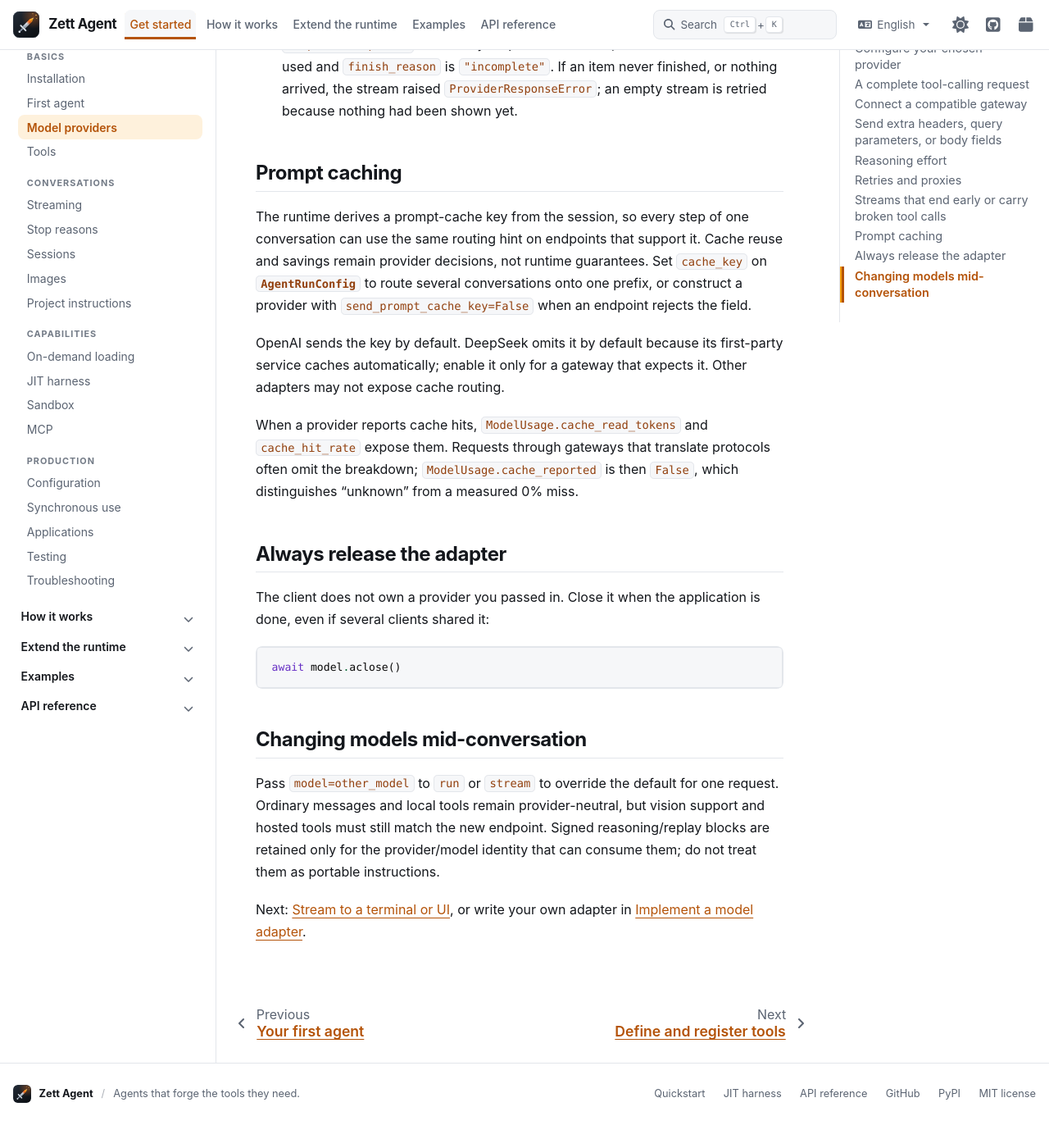
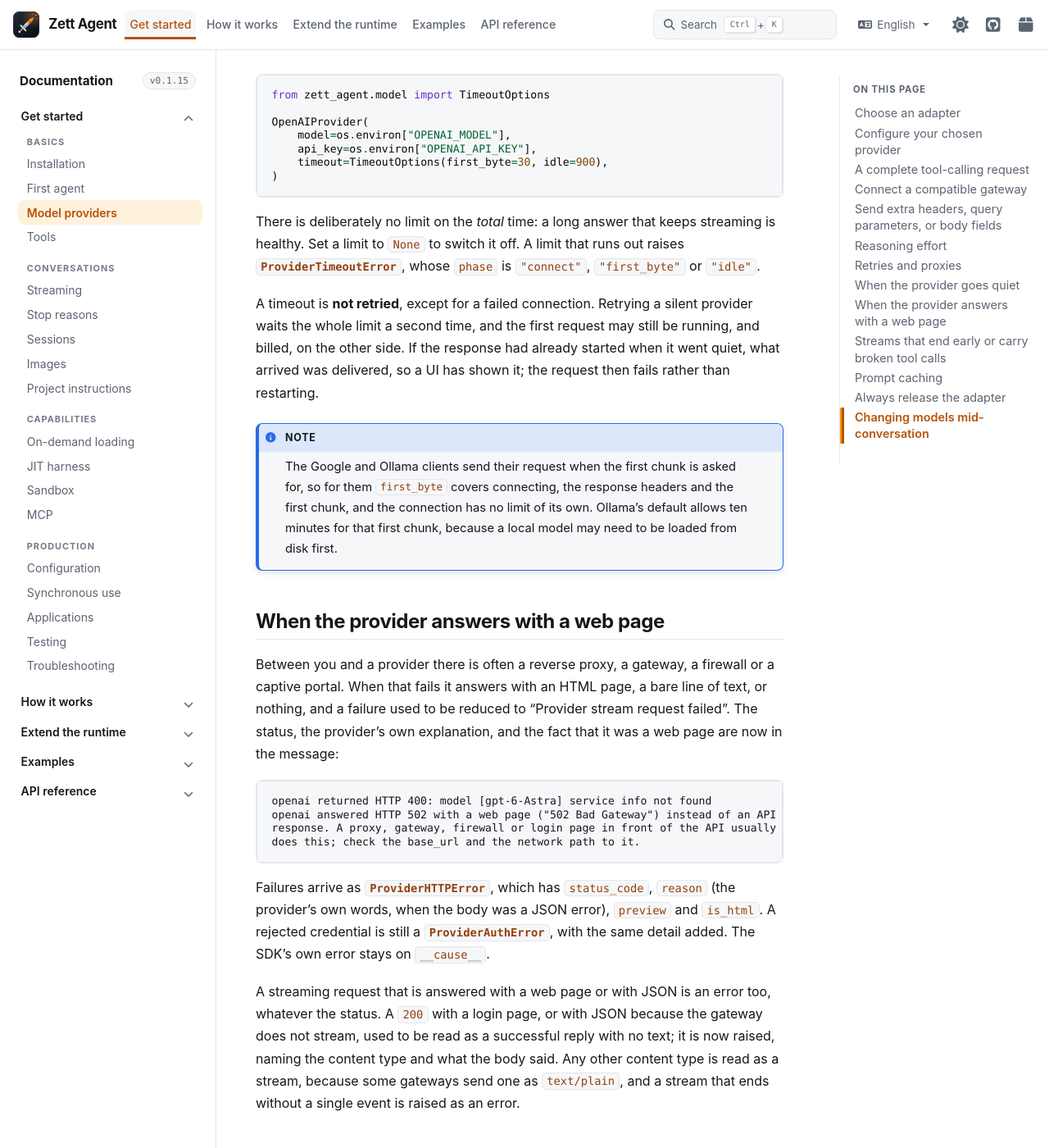
Before and after one commit to Chang-LeHung/zett-agent, a Sphinx documentation site: the page built from docs/learn/providers.rst, in a window 1280 px wide and 1400 px high, scrolled down 5355 px. Shown: the whole window at 82% size. Built offline with Sphinx 7.4.7 and the PyData theme 0.15.4, drawn with Linux system fonts in a browser that asks for light colours; pages that are not in the unit, such as notebooks, are missing from menus; before the commit the page ends 6725 px from its top, so only the background shows below that; some of the changed text lies outside the part shown.

Commit message:
docs(providers): document timeouts and what an error page looks like
The providers guide gains a section on TimeoutOptions, with what each of the three
limits bounds, why there is no limit on total time, and why a timeout is not retried. It
notes that the Google and Ollama clients send their request on the first chunk, so for
them first_byte also covers connecting. A second section shows the messages a failure now
produces, the fields of ProviderHTTPError, and that a streaming request answered with a
web page or JSON is an error rather than an empty reply.

Troubleshooting gains two entries: a request that just hangs, and an error that mentions a
web page or an HTTP status. The Chinese translation is added; it has not been proofread
by a native speaker.

```diff
--- a/docs/learn/providers.rst
+++ b/docs/learn/providers.rst
@@ -257,7 +257,96 @@ Default transports honor ``HTTP_PROXY``, ``HTTPS_PROXY``, ``ALL_PROXY``, and
 ``max_retries=3`` permits up to four transport attempts: the initial one plus
 three retries. Authentication and validation failures are not blindly retried.
 The policy belongs to the model adapter, not ``create_agent``. For a total
-request deadline, see :doc:`application`; retries do not bound elapsed time.
+request deadline, see :doc:`application`. A silent provider is bounded by the
+timeouts in the next section, and a timeout is not retried.
+
+.. _provider-timeouts:
+
+When the provider goes quiet
+----------------------------
+
+A provider that takes the request and never answers used to be waited on for ten
+minutes, and then asked three more times; the Google and Ollama adapters waited
+forever. Every adapter now gives up, and says which wait ran out.
+:class:`~zett_agent.model.TimeoutOptions` has one limit for each stretch where
+nothing may arrive:
+
+.. list-table::
+   :header-rows: 1
+   :widths: 18 14 68
+
+   * - Limit
+     - Default
+     - What it bounds
+   * - ``connect``
+     - 5 s
+     - Opening the connection. A reachable host answers in milliseconds.
+   * - ``first_byte``
+     - 60 s
+     - From sending the request to receiving the response *headers*. Streaming
+       APIs answer the headers before the model has produced anything, so a long
+       wait here means a gateway that took the request and did nothing.
+   * - ``idle``
+     - 600 s
+     - The longest gap between two chunks once the response has started. It is
+       long because a reasoning model may think silently.
+
+.. code-block:: python
+
+   from zett_agent.model import TimeoutOptions
+
+   OpenAIProvider(
+       model=os.environ["OPENAI_MODEL"],
+       api_key=os.environ["OPENAI_API_KEY"],
+       timeout=TimeoutOptions(first_byte=30, idle=900),
+   )
+
+There is deliberately no limit on the *total* time: a long answer that keeps
+streaming is healthy. Set a limit to ``None`` to switch it off. A limit that
+runs out raises :class:`~zett_agent.providers.base.ProviderTimeoutError`, whose
+``phase`` is ``"connect"``, ``"first_byte"`` or ``"idle"``.
+
+A timeout is **not retried**, except for a failed connection. Retrying a silent
+provider waits the whole limit a second time, and the first request may still be
+running, and billed, on the other side. If the response had already started when
+it went quiet, what arrived was delivered, so a UI has shown it; the request then
+fails rather than restarting.
+
+.. note::
+   The Google and Ollama clients send their request when the first chunk is
+   asked for, so for them ``first_byte`` covers connecting, the response headers
+   and the first chunk, and the connection has no limit of its own. Ollama's
+   default allows ten minutes for that first chunk, because a local model may
+   need to be loaded from disk first.
+
+When the provider answers with a web page
+-----------------------------------------
+
+Between you and a provider there is often a reverse proxy, a gateway, a firewall
+or a captive portal. When that fails it answers with an HTML page, a bare line of
+text, or nothing, and a failure used to be reduced to "Provider stream request
+failed". The status, the provider's own explanation, and the fact that it was a web
+page are now in the message:
+
+.. code-block:: text
+
+   openai returned HTTP 400: model [gpt-6-Astra] service info not found
+   openai answered HTTP 502 with a web page ("502 Bad Gateway") instead of an API
+   response. A proxy, gateway, firewall or login page in front of the API usually
+   does this; check the base_url and the network path to it.
+
+Failures arrive as :class:`~zett_agent.providers.base.ProviderHTTPError`, which
+has ``status_code``, ``reason`` (the provider's own words, when the body was a
+JSON error), ``preview`` and ``is_html``. A rejected credential is still a
+:class:`~zett_agent.providers.base.ProviderAuthError`, with the same detail added.
+The SDK's own error stays on ``__cause__``.
+
+A streaming request that is answered with a web page or with JSON is an error too,
+whatever the status. A ``200`` with a login page, or with JSON because the gateway
+does not stream, used to be read as a successful reply with no text; it is now
+raised, naming the content type and what the body said. Any other content type is
+read as a stream, because some gateways send one as ``text/plain``, and a stream
+that ends without a single event is raised as an error.
 
 Streams that end early or carry broken tool calls
 -------------------------------------------------
```
Also changed, not shown: docs/learn/troubleshooting.rst (+23 -0 lines), 2 other files.
